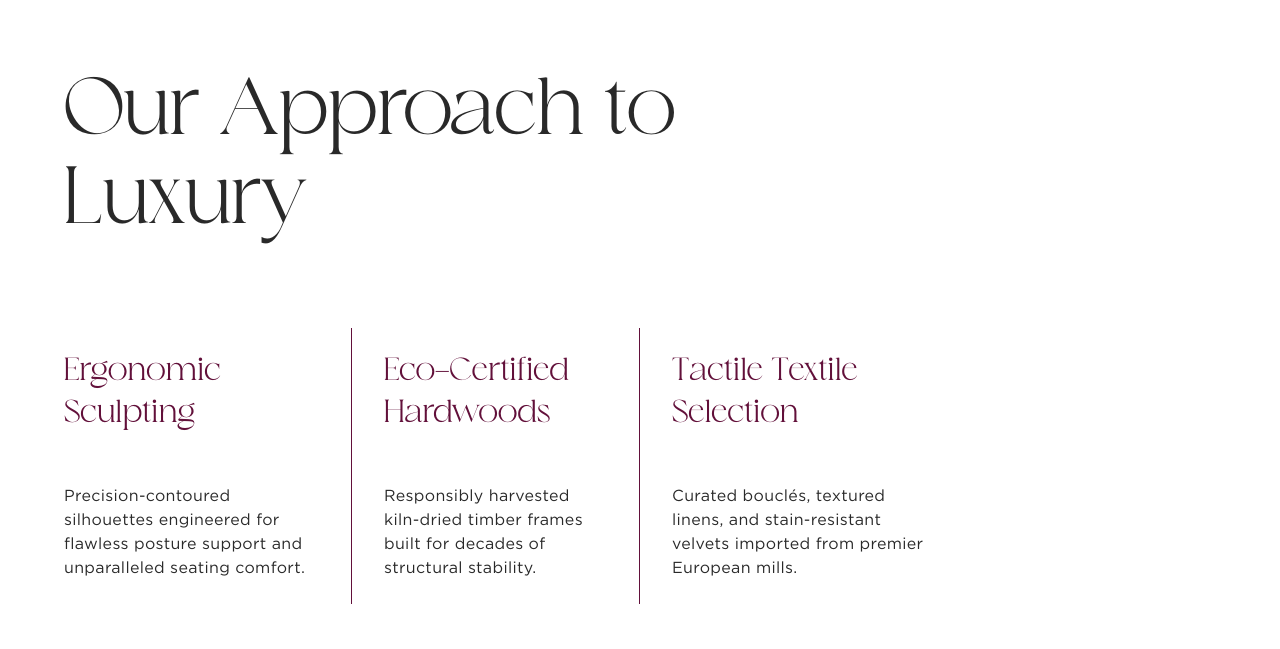
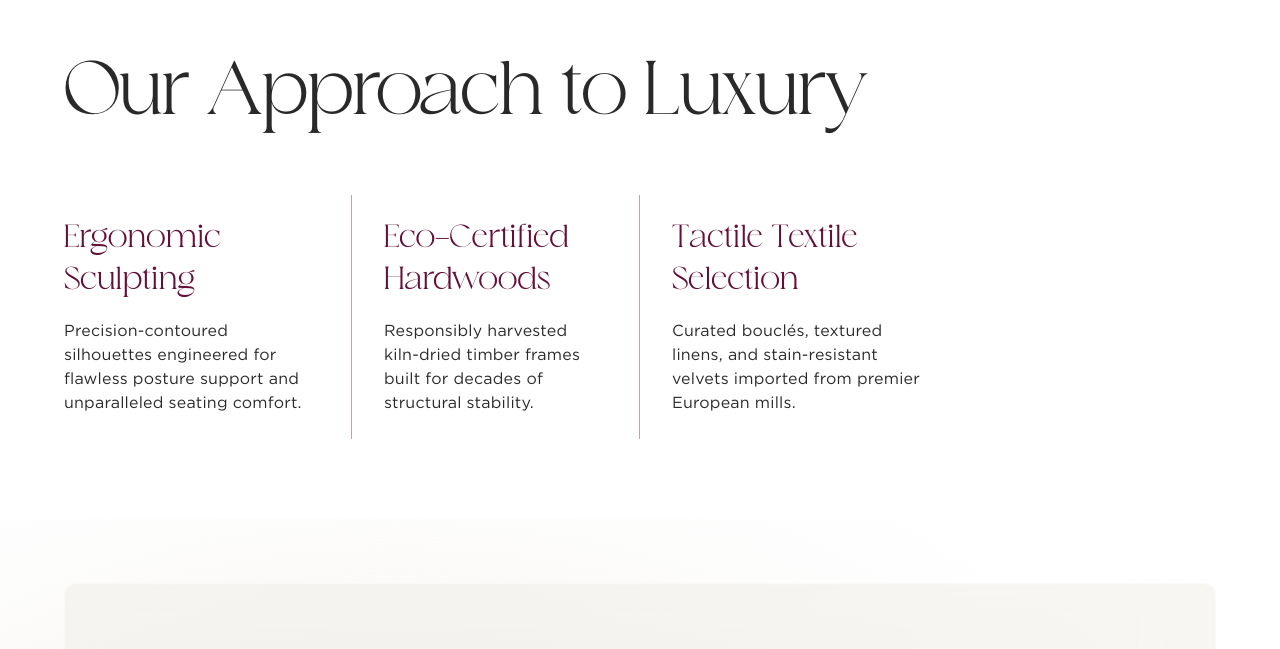
Before and after one commit to Nurit-Ltd/good-choice, a Next.js app: page /about in a window 1280 px wide. Shown: the part 3151-3800 px from the top of the page. Built offline with nearby package versions, Linux system fonts and the light colour scheme; no server answers.

Commit message:
feat: add ApproachLuxury component to render about page luxury approach section

```diff
--- a/src/components/features/about/approach-luxury.tsx
+++ b/src/components/features/about/approach-luxury.tsx
@@ -5,35 +5,39 @@ import { useAboutPage } from "@/hooks/use-about-page";
 export function ApproachLuxury() {
   const { data: aboutData } = useAboutPage();
 
-  const title = aboutData?.approachTitle || "An Uncompromising Approach to Luxury";
+  const title = aboutData?.approachTitle || "A Dedicated Approach to Excellence";
   const luxuryFeatures = (aboutData?.approachItems && aboutData.approachItems.length > 0)
     ? aboutData.approachItems
     : [
         {
           title: "Enduring Artistry",
-          description: "Honoring tradition while embracing modern refinement, our craftsmanship delivers enduring beauty, exceptional comfort, and quality.",
+          description:
+            "Honoring traditional styles while embracing modern comfort, our custom craftsmanship delivers beautiful furniture that stays in your family for years",
         },
         {
           title: "Premium Materials",
-          description: "Premium materials thoughtfully sourced to deliver enduring beauty, strength, and sophisticated comfort across every design.",
+          description:
+            "We source strong, high-quality materials to ensure every sofa, wardrobe, and Majlis stands up to daily family life while looking beautiful",
         },
         {
-          title: "Refined Precision",
-          description: "Precision refined through expertise ensures seamless construction, elegant finishes, and uncompromising attention to detail.",
+          title: "Meticulous Precision",
+          description:
+            "Our sharp attention to detail ensures flawless woodwork, clean finishes, and custom installations that fit your home perfectly",
         },
         {
           title: "Trusted Excellence",
-          description: "Our reputation is built on trusted excellence, delivering consistent quality, reliability, and refined craftsmanship clients confidently rely on.",
+          description:
+            "Our name is built on honesty and reliable service, delivering the high quality that Qatari families confidently recommend to one another",
         },
       ];
 
   return (
-    <section className="w-full py-16 sm:py-24">
+    <section className="w-full py-12 sm:py-16 lg:py-20">
       <div className="container">
         {/* Section Heading */}
-        <div className="max-w-204 mb-12 sm:mb-16 lg:mb-20">
+        <div className="max-w-4xl lg:max-w-5xl xl:max-w-6xl mb-8 sm:mb-10 lg:mb-14">
           <h2
-            className="font-heading text-4xl sm:text-6xl lg:text-[72px] xl:text-[81px] font-normal leading-[110%] tracking-[-0.81px] text-grey-950 whitespace-pre-line"
+            className="font-heading text-3xl sm:text-5xl md:text-6xl lg:text-[68px] xl:text-[76px] font-normal leading-[112%] tracking-[-0.02em] text-grey-950 text-balance whitespace-pre-line"
             style={{ color: "var(--color-grey-950, #292929)" }}
           >
             {title}
@@ -45,11 +49,11 @@ export function ApproachLuxury() {
           {luxuryFeatures.map((feature, index) => (
             <div
               key={index}
-              className="flex flex-col justify-between py-4 lg:py-6 px-0 md:px-6 xl:px-8 border-b md:border-b-0 lg:border-r border-primary-950 last:border-r-0 first:pl-0 last:pr-0"
+              className="flex flex-col justify-start py-4 lg:py-6 px-0 md:px-6 xl:px-8 border-b md:border-b-0 lg:border-r border-primary-950/40 last:border-r-0 first:pl-0 last:pr-0"
             >
               {/* Feature Title */}
               <h3
-                className="font-heading text-2xl lg:text-[32px] font-normal leading-[130%] text-primary-950 mb-4 sm:mb-6 lg:mb-12"
+                className="font-heading text-2xl lg:text-[28px] xl:text-[32px] font-normal leading-[130%] text-primary-950 mb-3 sm:mb-4"
                 style={{ color: "var(--color-primary-950, #62103A)" }}
               >
                 {feature.title}
@@ -57,7 +61,7 @@ export function ApproachLuxury() {
 
               {/* Feature Description */}
               <p
-                className="font-body text-sm sm:text-[16px] font-normal leading-[150%] tracking-[0.32px] text-grey-950 max-w-84 whitespace-pre-line"
+                className="font-body text-sm sm:text-[15px] xl:text-[16px] font-normal leading-[150%] tracking-[0.2px] text-grey-950 max-w-84 whitespace-pre-line"
                 style={{ color: "var(--color-grey-950, #292929)" }}
               >
                 {feature.description}
```
